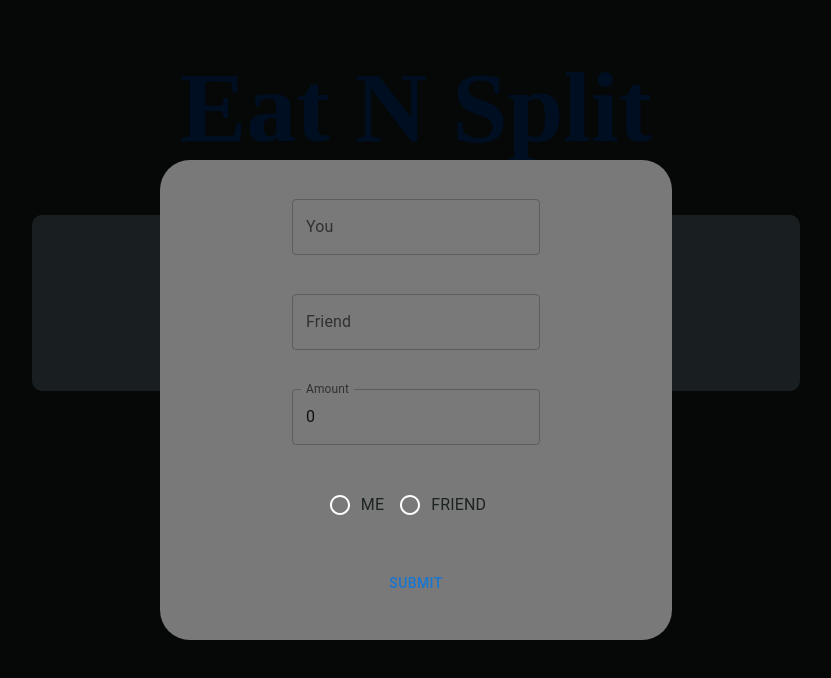
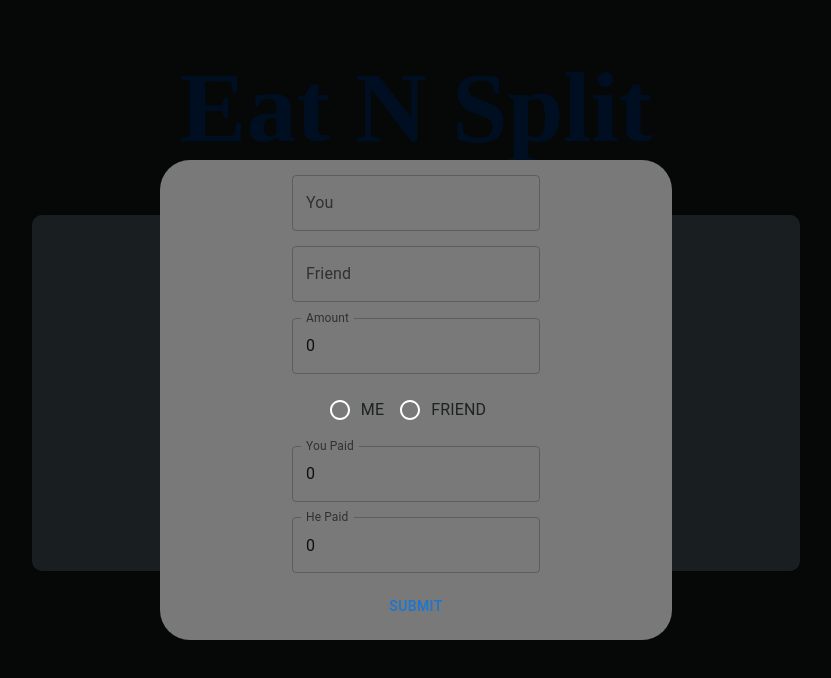
Before and after one commit to waleed2000x/EatNSplit, a React (Vite) app: page / in a window 1280 px wide. Both pictures are taken after a click on the button "Add". Shown: the top 678 px of the page, without its empty margins (224-1055 px from the left). Built offline with nearby package versions, Linux system fonts and the light colour scheme; a web font is replaced by a local one.

Commit message:
App is now fully functional

```diff
--- a/src/components/Card.jsx
+++ b/src/components/Card.jsx
@@ -25,9 +25,9 @@ export default function Card({ data, setData }) {
                 <p>💰:{item.amount}</p>
                 <p>Paid by:{item.whoPays}</p>
                 {item.whoPays === "ME" ? (
-                  <p>He ows you: {item.me}</p>
+                  <p>He owes you: {item.amount / 2 - item.hePaid}</p>
                 ) : (
-                  <p>You owe him:{item.me}</p>
+                  <p>You owe him:{item.amount / 2 - item.youPaid}</p>
                 )}
               </div>
               <IconButton color="error">
--- a/src/components/Modal.jsx
+++ b/src/components/Modal.jsx
@@ -14,6 +14,8 @@ const iValues = {
   friend: "",
   amount: 0,
   whoPays: "",
+  hePaid: 0,
+  youPaid: 0,
 };
 
 export default function Modal({ setData, setModal }) {
@@ -74,6 +76,20 @@ export default function Modal({ setData, setModal }) {
             labelPlacement="end"
           />
         </RadioGroup>
+        <TextField
+          label="You Paid"
+          variant="outlined"
+          name="youPaid"
+          value={values.youPaid}
+          onChange={handleChange}
+        />
+        <TextField
+          label="He Paid"
+          variant="outlined"
+          name="hePaid"
+          value={values.hePaid}
+          onChange={handleChange}
+        />
         <Button onClick={handleSubmit}>Submit</Button>
       </form>
     </div>
--- a/src/scss/index.css
+++ b/src/scss/index.css
@@ -54,6 +54,7 @@
   width: max-content;
   border-radius: 5px;
   background: #1c2321;
+  margin: 90px 0px;
 }
 .parent .mainContainer .cardEmpty p {
   padding: 10px;
--- a/src/scss/index.scss
+++ b/src/scss/index.scss
@@ -53,6 +53,7 @@ $grey: #7d98a1;
       width: max-content;
       border-radius: 5px;
       background: $black;
+      margin: 90px 0px;
       & p {
         padding: 10px;
         font-size: 30px;
```
Also changed, not shown: 1 other file (tests, documents, lock files or other folders).
